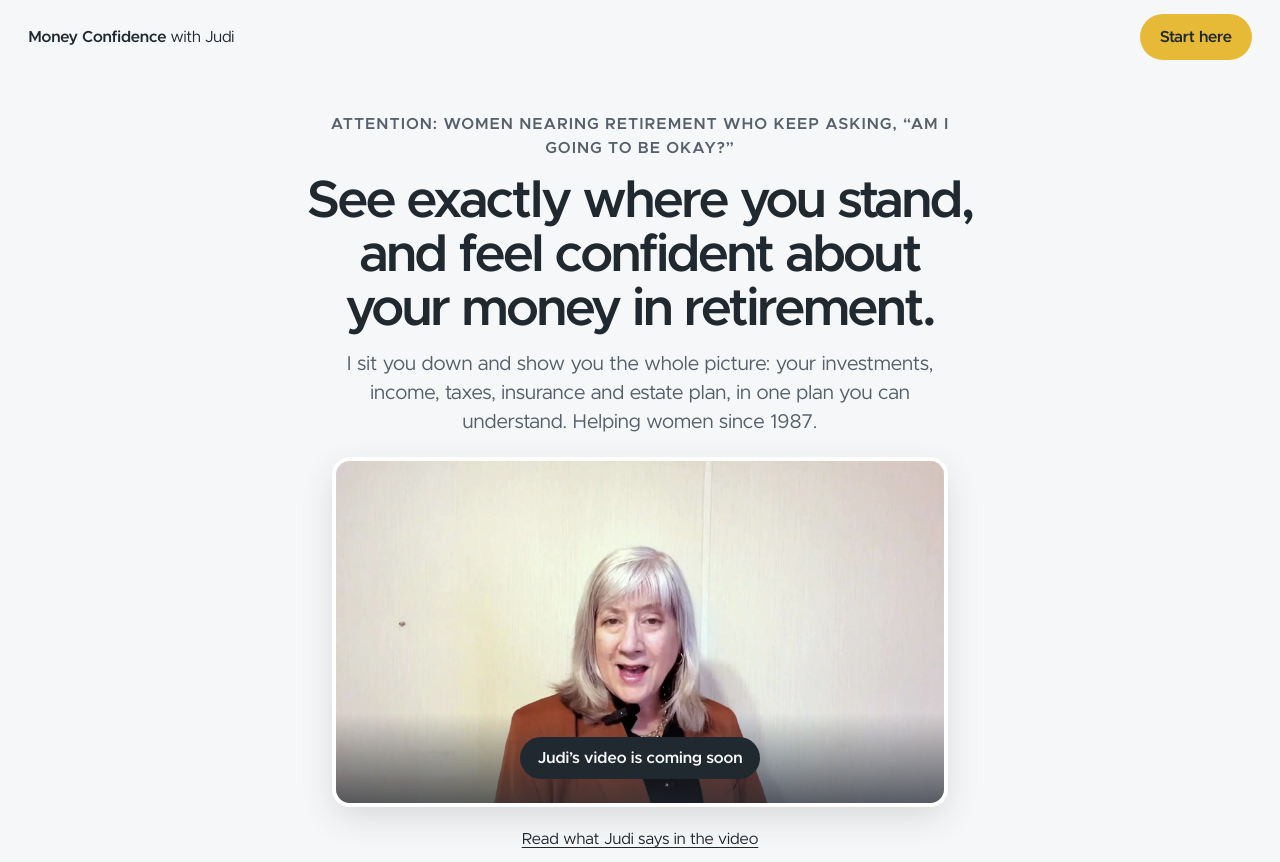
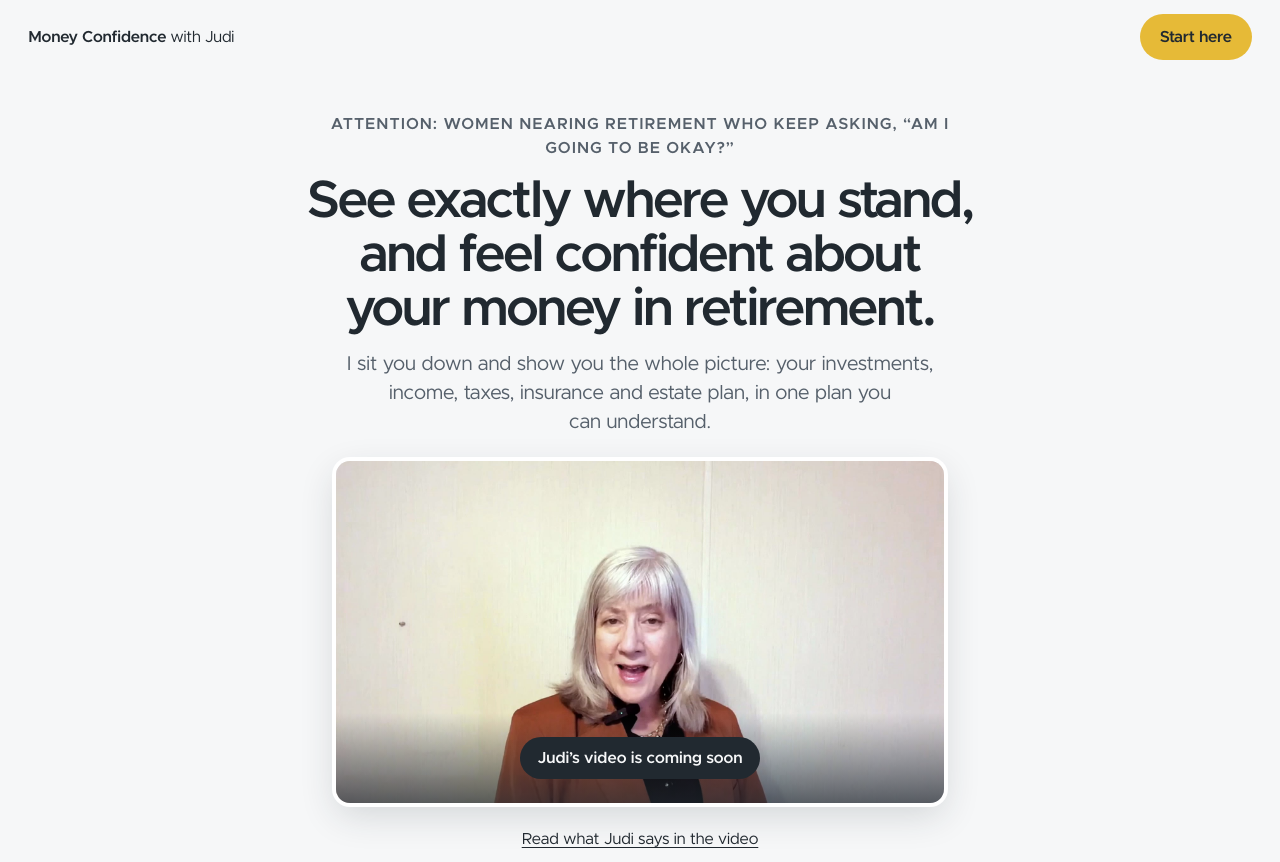
Before and after one commit to JCMedia-png/judimohr.com, a plain HTML site: page index.html in a window 1280 px wide. Shown: the top 862 px of the page. Drawn offline with Linux system fonts and the light colour scheme.

Commit message:
Drop 'Helping women since 1987' from the subheadline; YouTube embed style ready
Co-Authored-By: Claude Opus 5.5 <noreply@anthropic.com>

```diff
--- a/css/funnel.css
+++ b/css/funnel.css
@@ -215,3 +215,6 @@
   .top__grid { gap: 1.75rem; margin-top: 1.5rem; }
   .top__sub { margin-top: 0.8rem; }
 }
+
+/* YouTube VSL (tools/set-youtube.py) */
+.vsl--yt iframe { display: block; width: 100%; height: 100%; border: 0; }
--- a/index.html
+++ b/index.html
@@ -52,7 +52,7 @@
   <section class="top" id="top">
     <p class="eyebrow">Attention: women nearing retirement who keep asking, “Am I going to be okay?”</p>
     <h1 class="top__title">See exactly where you stand, and feel confident about your money in&nbsp;retirement.</h1>
-    <p class="top__sub">I sit you down and show you the whole picture: your investments, income, taxes, insurance and estate plan, in one plan you can understand. Helping women since&nbsp;1987.</p>
+    <p class="top__sub">I sit you down and show you the whole picture: your investments, income, taxes, insurance and estate plan, in one plan you can understand.</p>
 
     <div class="top__grid">
       <div class="top__film">
```
